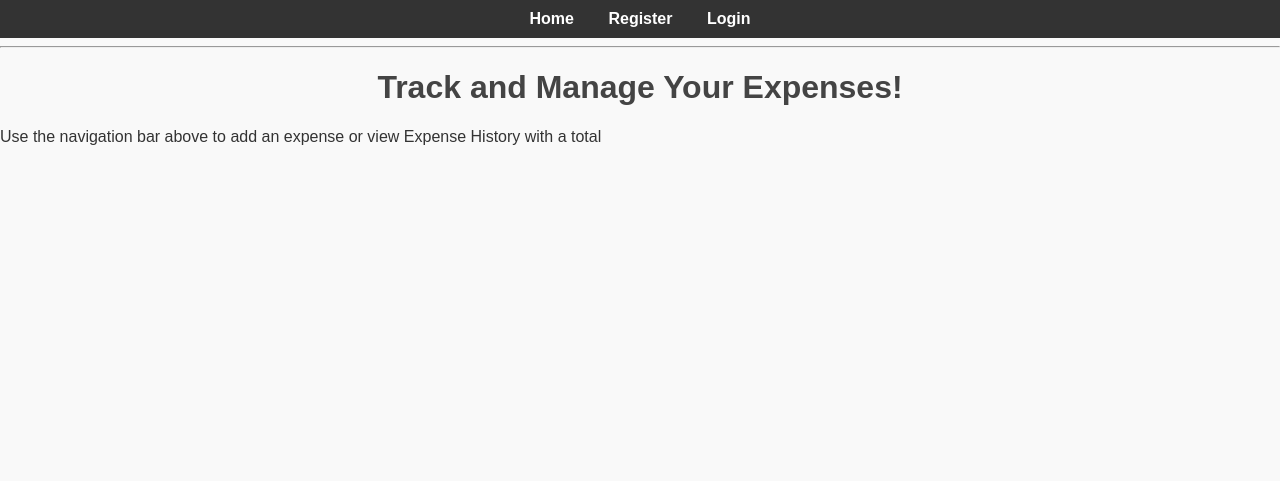
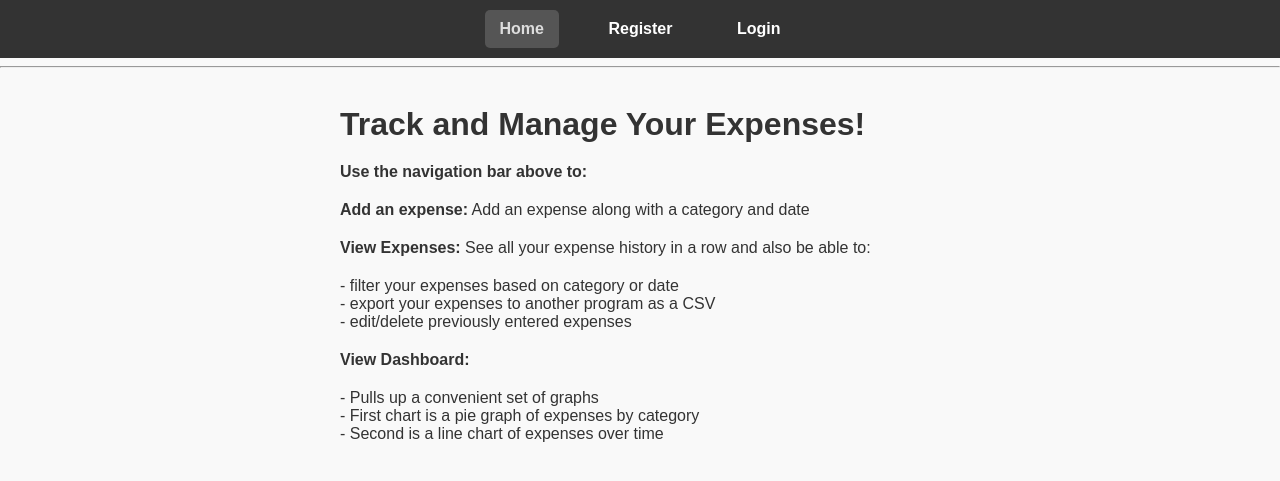
Before and after one commit to KVolguin/financetracker, a Flask app: page / in a window 1280 px wide. Shown: the top 481 px of the page. Run offline with Flask 3, Linux system fonts and the light colour scheme.

Commit message:
Final touches, added some last minute features, many cosmetic improvements, added readme

```diff
--- a/app.py
+++ b/app.py
@@ -43,24 +43,61 @@ def add():
         flash('Please log in to add expenses.')
         return redirect('/login')
 
-    if request.method == 'POST':
-        user_id = session['user_id']
-        amount = request.form.get('amount')
-        description = request.form.get('description')
-        category = request.form.get('category')
-        date = request.form.get('date')
+    user_id = session['user_id']
+    conn = sqlite3.connect('expenses.db')
+    cursor = conn.cursor()
 
-        conn = sqlite3.connect('expenses.db')
-        cursor = conn.cursor()
-        cursor.execute('INSERT INTO expenses (amount, description, category, date, user_id) VALUES (?, ?, ?, ?, ?)',
-                       (amount, description, category, date, user_id))
-        conn.commit()
-        conn.close()
+    categories = []  # Initialize empty categories list
 
-        flash('Expense added successfully!')
-        return redirect('/view')
+    try:
+        # Fetch unique categories for the user
+        cursor.execute('SELECT DISTINCT category FROM expenses WHERE user_id = ? AND category IS NOT NULL', (user_id,))
+        categories = [row[0] for row in cursor.fetchall()]
 
-    return render_template('add.html')
+        if request.method == 'POST':
+            # Fetch form data
+            amount = request.form.get('amount')
+            description = request.form.get('description')
+            category = request.form.get('category')
+            date = request.form.get('date')
+
+            # Start a transaction
+            cursor.execute('BEGIN')
+
+            # Ensure user counter exists
+            cursor.execute('INSERT OR IGNORE INTO user_counters (user_id, last_expense_id) VALUES (?, ?)', (user_id, 0))
+
+            # Fetch and increment last_expense_id for the user
+            cursor.execute('SELECT last_expense_id FROM user_counters WHERE user_id = ?', (user_id,))
+            result = cursor.fetchone()
+            new_expense_id = (result[0] if result else 0) + 1
+
+            # Insert the new expense into the expenses table
+            cursor.execute('''
+                INSERT INTO expenses (id, user_id, amount, description, category, date)
+                VALUES (?, ?, ?, ?, ?, ?)
+            ''', (new_expense_id, user_id, amount, description, category, date))
+
+            # Update the last_expense_id in user_counters
+            cursor.execute('UPDATE user_counters SET last_expense_id = ? WHERE user_id = ?', (new_expense_id, user_id))
+
+            # Commit the transaction
+            conn.commit()
+            flash('Expense added successfully!')
+            return redirect('/view')
+
+    except sqlite3.Error as e:
+        conn.rollback()  # Rollback changes if any error occurs
+        flash(f'An error occurred: {str(e)}')
+
+    finally:
+        conn.close()  # Ensure the database connection is closed
+
+    # Pass categories to the template
+    return render_template('add.html', categories=categories)
+
+
+
 
 
 @app.route('/view', methods=['GET'])
--- a/static/style.css
+++ b/static/style.css
@@ -23,9 +23,19 @@ nav a:hover {
     text-decoration: underline;
 }
 
-h1 {
-    text-align: center;
-    color: #444;
+.centered-container {
+    display: flex;           /* Use flexbox to center */
+    flex-direction: column;  /* Stack content vertically */
+    justify-content: center; /* Center vertically in the container */
+    align-items: flex-start; /* Align content to the left */
+    margin: 0 auto;          /* Center the container horizontally */
+    max-width: 600px;        /* Control container width */
+    padding: 20px;
+    text-align: left;        /* Ensure text alignment stays left */
+}
+
+h1, p {
+    margin: 10px 0;          /* Add spacing between lines */
 }
 
 table {
@@ -54,6 +64,7 @@ button {
     padding: 10px 20px;
     cursor: pointer;
     font-size: 16px;
+    margin-top: 10px;
 }
 
 button:hover {
@@ -113,3 +124,87 @@ canvas {
 .chart-container canvas {
     max-height: 700px;
 }
+
+input {
+    margin-top: 10px;
+}
+
+.centered-container form {
+    display: flex;
+    flex-direction: column;
+    gap: 15px;
+    max-width: 1920px; /* Apply this only to forms inside centered-container */
+}
+
+
+.form-group {
+    display: flex;
+    align-items: center;
+    gap: 10px; /* Space between label and input */
+}
+
+.form-group label {
+    flex: 0 0 100px; /* Fixed width for labels */
+    font-weight: bold;
+}
+
+.form-group input,
+.form-group datalist,
+form button {
+    flex: 1; /* Inputs and button take up remaining space */
+    padding: 8px;
+    font-size: 14px;
+}
+
+button {
+    align-self: flex-start; /* Align button to the left side */
+}
+
+.filter-container{
+    display: flex;
+    align-items: center;
+    margin-bottom: 15px;
+    gap: 10px
+}
+
+.filter-container input {
+    flex: 0 0 200px;
+}
+
+.filter-container button {
+    flex: 0 0 auto;
+}
+
+nav a {
+    color: white;
+    text-decoration: none;
+    margin: 0 15px;
+    font-weight: bold;
+    padding: 10px 15px; /* Add padding for a button-like look */
+    display: inline-block;
+}
+
+nav a.active {
+    background-color: #555; /* Slightly lighter gray */
+    color: #ddd; /* Lighten text color for contrast */
+    border-radius: 5px; /* Optional: Add rounded corners */
+}
+
+.filter-form {
+    display: flex;
+    align-items: center; /* Vertically center-align items */
+    gap: 10px; /* Add some spacing between elements */
+    flex-wrap: wrap; /* Prevent overflow on smaller screens */
+}
+
+.filter-form label {
+    margin-right: 5px; /* Add space between label and input */
+}
+
+.filter-form input {
+    margin-right: 10px; /* Add space between inputs */
+}
+
+.filter-form button, .filter-form a {
+    margin-left: 10px; /* Add spacing for buttons */
+}
--- a/templates/base.html
+++ b/templates/base.html
@@ -8,11 +8,11 @@
 </head>
 <body>
     <nav>
-        <a href="/">Home</a>
+        <a href="{{ url_for('home') }}" class="{% if request.path == '/' %}active{% endif %}">Home</a>
         {% if 'user_id' in session %}
-            <a href="/add">Add Expense</a>
-            <a href="/view">View Expenses</a>
-            <a href="/dashboard">Dashboard</a>
+            <a href="{{ url_for('add') }}" class="{% if request.path == '/add' %}active{% endif %}">Add Expense</a>
+            <a href="{{ url_for('view') }}" class="{% if request.path == '/view' %}active{% endif %}">View Expenses</a>
+            <a href="{{ url_for('dashboard') }}" class="{% if request.path == '/dashboard' %}active{% endif %}">Dashboard</a>
             <a href="/logout">Logout</a>
         {% else %}
             <a href="/register">Register</a>
--- a/templates/home.html
+++ b/templates/home.html
@@ -3,6 +3,21 @@
 {% block title %}Home{% endblock %}
 
 {% block content %}
-<h1>Track and Manage Your Expenses!</h1>
-<p>Use the navigation bar above to add an expense or view Expense History with a total</p>
+<div class="centered-container">
+    <h1>Track and Manage Your Expenses!</h1>
+    <p><b>Use the navigation bar above to:</b></p>
+    <p><b>Add an expense:</b> Add an expense along with a category and date</p>
+    <p><b>View Expenses:</b> See all your expense history in a row and also be able to:</p>
+    <p>
+        - filter your expenses based on category or date<br>
+        - export your expenses to another program as a CSV<br>
+        - edit/delete previously entered expenses
+    </p>
+    <p><b>View Dashboard:</b></p>
+    <p>
+        - Pulls up a convenient set of graphs<br>
+        - First chart is a pie graph of expenses by category<br>
+        - Second is a line chart of expenses over time
+    </p>
+</div>
 {% endblock %}
```
Also changed, not shown: templates/add.html (+23 -5 lines), templates/view.html (+23 -20 lines), readme.md (added).
